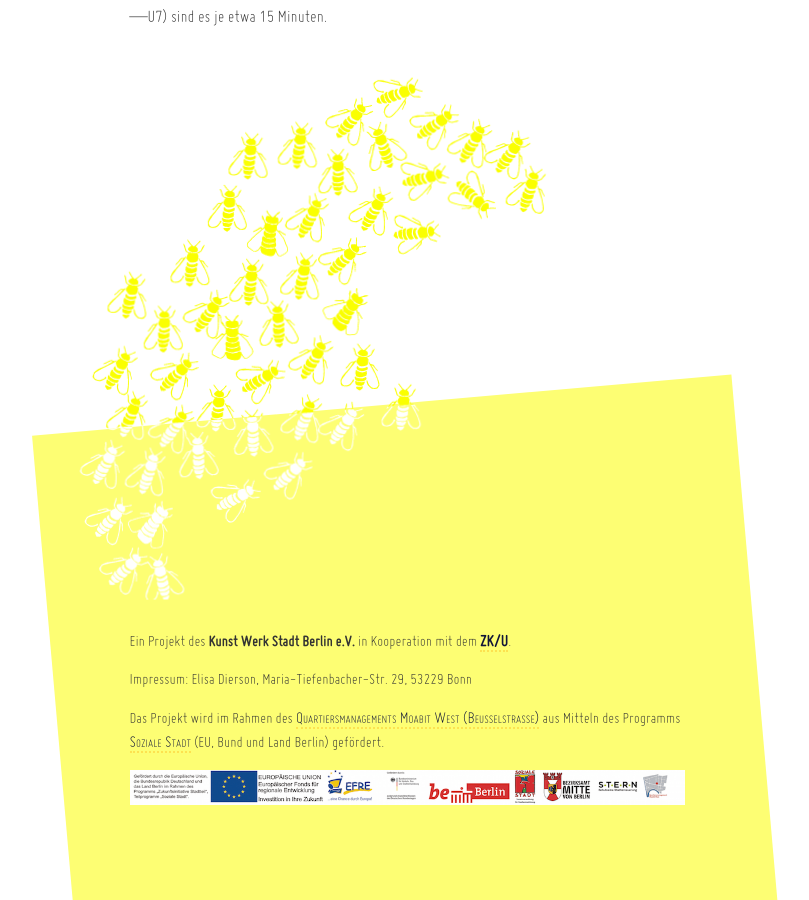
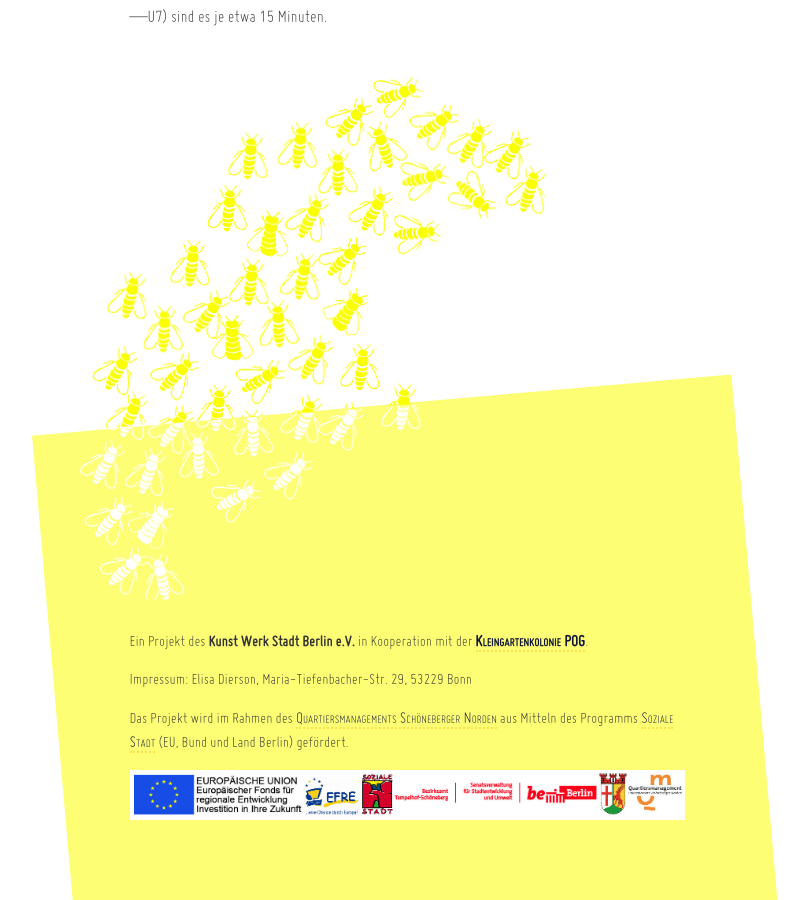
Before and after one commit to dieda/schoeneberg.berlin-bienenstadt.de, a Jekyll site: the page built from index.html, in a window 1280 px wide and 900 px high, scrolled down 2264 px. Shown: the whole window, without its empty margins (233-1042 px from the left). Built offline with Jekyll 4.4.1, drawn with Linux system fonts in a browser that asks for light colours.

Commit message:
Implement correct sponsors image in footer

```diff
--- a/_layouts/default.html
+++ b/_layouts/default.html
@@ -93,16 +93,16 @@
             </div>
             <div class="footer-text content">
               <p>
-                Ein Projekt des <strong>Kunst Werk Stadt Berlin e.V.</strong> in Kooperation mit dem <strong><a href="http://www.zku-berlin.org/">ZK/U</a></strong>.
+                Ein Projekt des <strong>Kunst Werk Stadt Berlin e.V.</strong> in Kooperation mit der <strong><a href="https://www.facebook.com/POG.Kleingaerten">Kleingartenkolonie POG</a></strong>.
               </p>
 
               <p>
                 Impressum: Elisa Dierson, Maria-Tiefenbacher-Str. 29, 53229 Bonn
               </p>
               <p>
-                Das Projekt wird im Rahmen des <a href="http://www.moabitwest.de/">Quartiersmanagements Moabit West (Beusselstrasse)</a> aus Mitteln des Programms <a href="http://www.quartiersmanagement-berlin.de/">Soziale Stadt</a> (EU, Bund und Land Berlin) gefördert.
+                Das Projekt wird im Rahmen des <a href="http://schoeneberger-norden.de/">Quartiersmanagements Schöneberger Norden</a> aus Mitteln des Programms <a href="http://www.quartiersmanagement-berlin.de/">Soziale Stadt</a> (EU, Bund und Land Berlin) gefördert.
               </p>
-              <img class="img-responsive" src="/img/west_logoleiste_print_2013.png" alt="Logos Fördergeber"/>
+              <img class="img-responsive" src="\img\LOGOarie_QF1-2-3-5.jpg" alt="Logos Fördergeber"/>
             </div>
           </div>
         </div>
```
